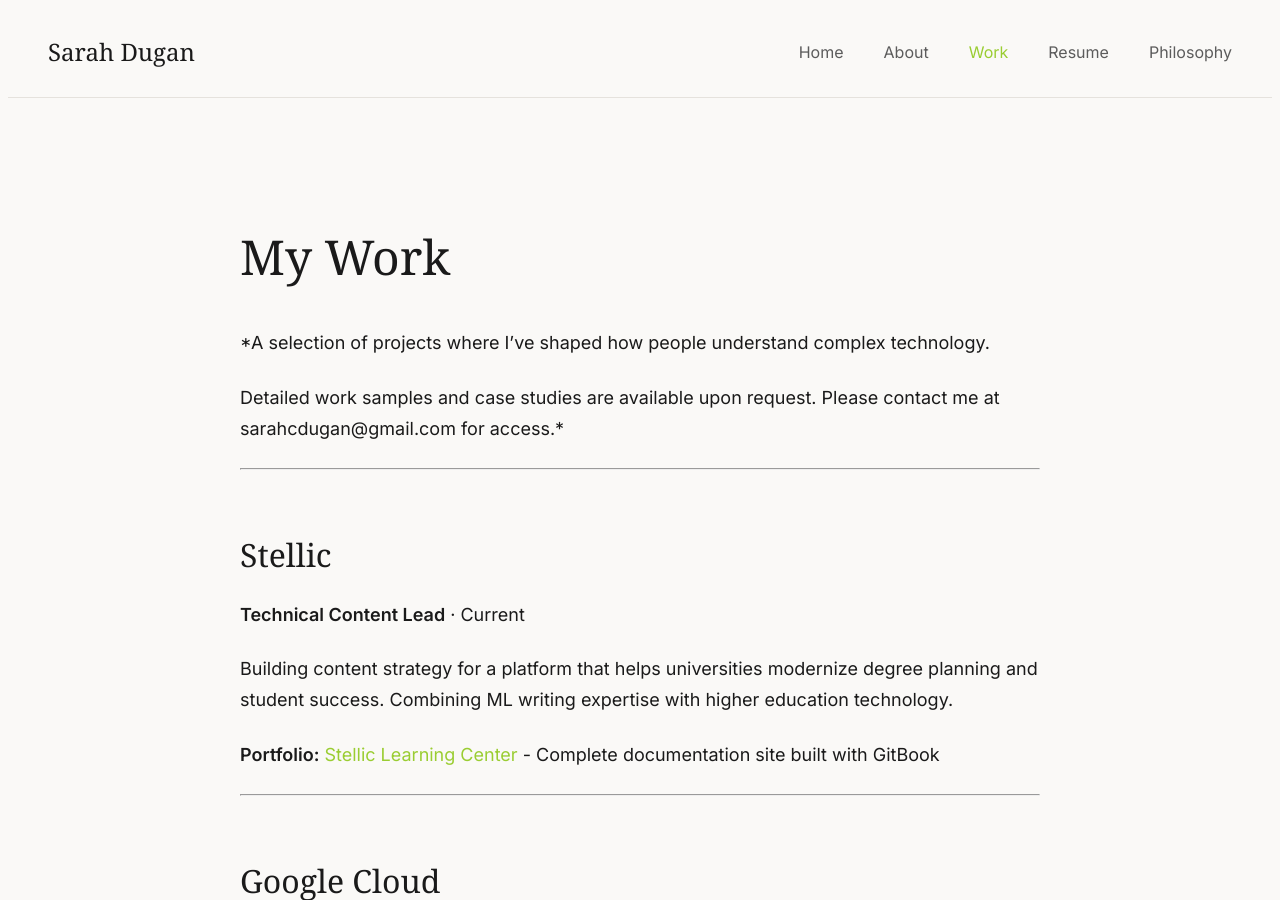
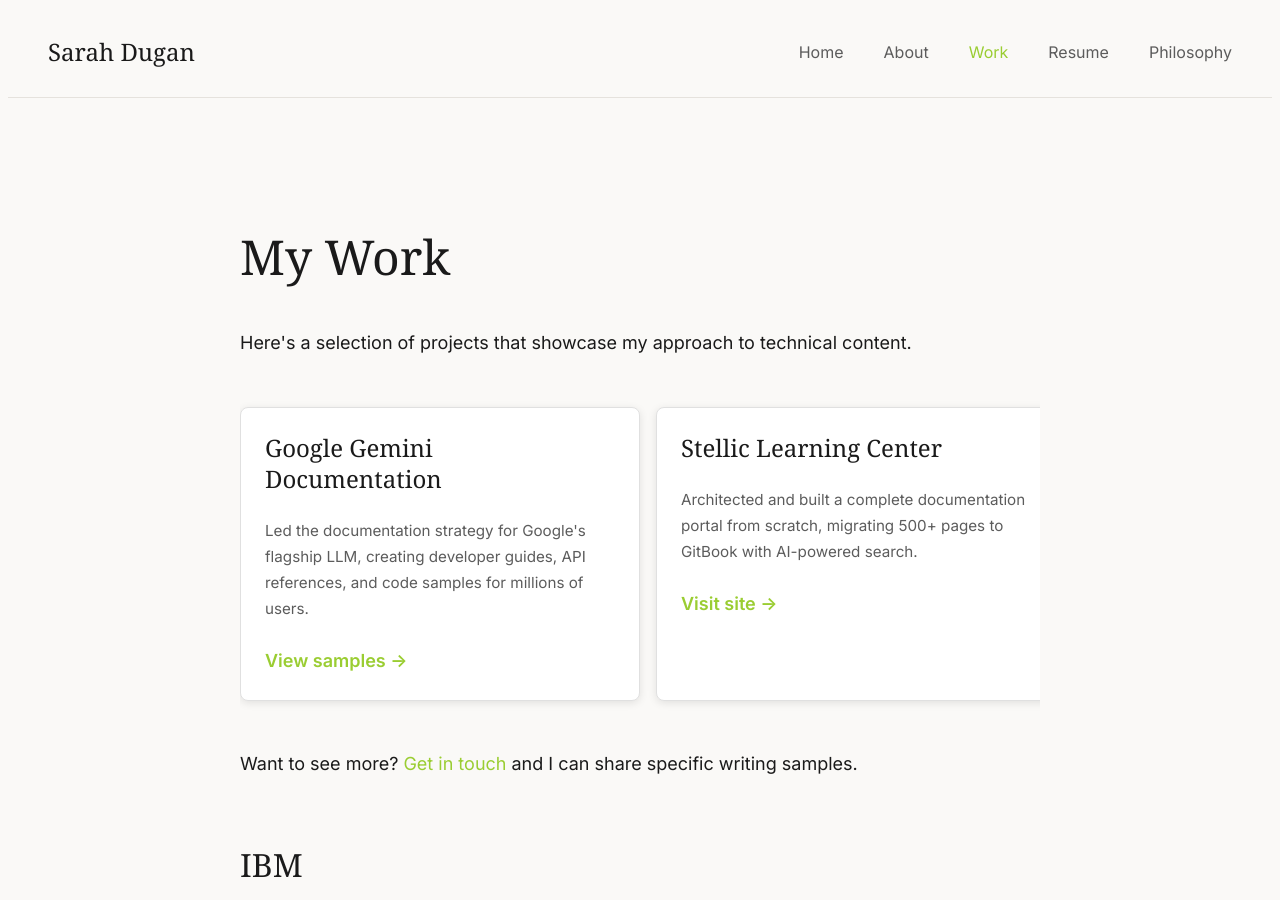
Before and after one commit to scrivera-dugan/site, a Jekyll site: the page built from my-work.md, in a window 1280 px wide and 900 px high. Built offline with Jekyll 4.4.1, drawn with Linux system fonts in a browser that asks for light colours; some web fonts are replaced; some of the changed text lies outside the part shown.

Commit message:
Update my-work.md

```diff
--- a/my-work.md
+++ b/my-work.md
@@ -2,46 +2,99 @@
 layout: default
 title: My Work
 ---
-# My Work
-*A selection of projects where I've shaped how people understand complex technology.
 
-Detailed work samples and case studies are available upon request. Please contact me at sarahcdugan@gmail.com for access.*
+<style>
+.carousel {
+  display: flex;
+  overflow-x: scroll;
+  scroll-snap-type: x mandatory;
+  gap: 1rem;
+  padding: 1rem 0;
+  margin: 2rem 0;
+}
 
----
+.carousel::-webkit-scrollbar {
+  height: 8px;
+}
 
-## Stellic
-**Technical Content Lead** · Current
+.carousel::-webkit-scrollbar-track {
+  background: #f1f1f1;
+  border-radius: 10px;
+}
 
-Building content strategy for a platform that helps universities modernize degree planning and student success. Combining ML writing expertise with higher education technology.
+.carousel::-webkit-scrollbar-thumb {
+  background: var(--color-accent);
+  border-radius: 10px;
+}
 
-**Portfolio:** [Stellic Learning Center](https://learn.stellic.com/) - Complete documentation site built with GitBook
+.carousel-item {
+  min-width: 300px;
+  scroll-snap-align: start;
+  background: white;
+  border: 1px solid #e0e0e0;
+  border-radius: 8px;
+  padding: 1.5rem;
+  box-shadow: 0 2px 8px rgba(0, 0, 0, 0.1);
+}
 
----
+.carousel-item h3 {
+  margin-top: 0;
+  color: var(--color-text-primary);
+}
 
-## Google Cloud
-**Technical Writer**
+.carousel-item p {
+  color: var(--color-text-secondary);
+  font-size: 0.95rem;
+}
 
-Led documentation for Google's flagship AI/ML products, including Gemini, PaLM 2, Vertex AI Model Registry, and Vector Search. Translated cutting-edge research into practical developer guidance.
+.carousel-item a {
+  color: var(--color-accent);
+  text-decoration: none;
+  font-weight: 600;
+}
 
-**Documentation:**
-- [Vertex AI Grounding](https://cloud.google.com/vertex-ai/generative-ai/docs/grounding/overview)
-- [Vertex AI Model Registry](https://cloud.google.com/vertex-ai/docs/model-registry/introduction)
-- [Gemini Embeddings](https://cloud.google.com/vertex-ai/generative-ai/docs/embeddings/get-text-embeddings)
-- [Vector Search](https://cloud.google.com/vertex-ai/docs/vector-search/overview)
+.carousel-item a:hover {
+  text-decoration: underline;
+}
+</style>
 
-**Blog Posts:**
-- [Vertex AI Model Registry Launch](https://cloud.google.com/blog/products/ai-machine-learning/vertex-ai-model-registry)
-- [MLOps with BigQuery ML & Vertex AI](https://cloud.google.com/blog/topics/developers-practitioners/mlops-bigquery-ml-vertex-ai-model-registry)
-- [Why I'm Excited About Model Registry](https://medium.com/google-cloud/three-reasons-why-im-excited-about-google-cloud-vertex-ai-model-registry-c088e6bbbf3b)
+<h1>My Work</h1>
 
----
+<p>Here's a selection of projects that showcase my approach to technical content.</p>
 
-## Amazon
-**Technical Writer**
+<div class="carousel">
+  <div class="carousel-item">
+    <h3>Google Gemini Documentation</h3>
+    <p>Led the documentation strategy for Google's flagship LLM, creating developer guides, API references, and code samples for millions of users.</p>
+    <a href="#">View samples →</a>
+  </div>
 
-Created developer-facing content for voice AI (Alexa) and cloud services (AWS). Worked across teams to ensure consistency and clarity in documentation reaching millions of developers worldwide.
+  <div class="carousel-item">
+    <h3>Stellic Learning Center</h3>
+    <p>Architected and built a complete documentation portal from scratch, migrating 500+ pages to GitBook with AI-powered search.</p>
+    <a href="https://learn.stellic.com/" target="_blank">Visit site →</a>
+  </div>
 
----
+  <div class="carousel-item">
+    <h3>PaLM 2 Launch Content</h3>
+    <p>Created launch documentation and hand-crafted API reference for Google's PaLM 2 model release.</p>
+    <a href="#">View samples →</a>
+  </div>
+
+  <div class="carousel-item">
+    <h3>AWS Training Content</h3>
+    <p>Edited 30+ technical courses across Game Tech, Security, and IoT, contributing to a satisfaction score increase from 4.0 to 4.8.</p>
+    <a href="#">Learn more →</a>
+  </div>
+
+  <div class="carousel-item">
+    <h3>Vertex AI Model Registry</h3>
+    <p>Developed comprehensive documentation for Google Cloud's ML model management system.</p>
+    <a href="#">View samples →</a>
+  </div>
+</div>
+
+<p style="margin-top: 2rem;">Want to see more? <a href="mailto:sarahcdugan@gmail.com">Get in touch</a> and I can share specific writing samples.</p>
 
 ## IBM
 **Technical Writer**
```
